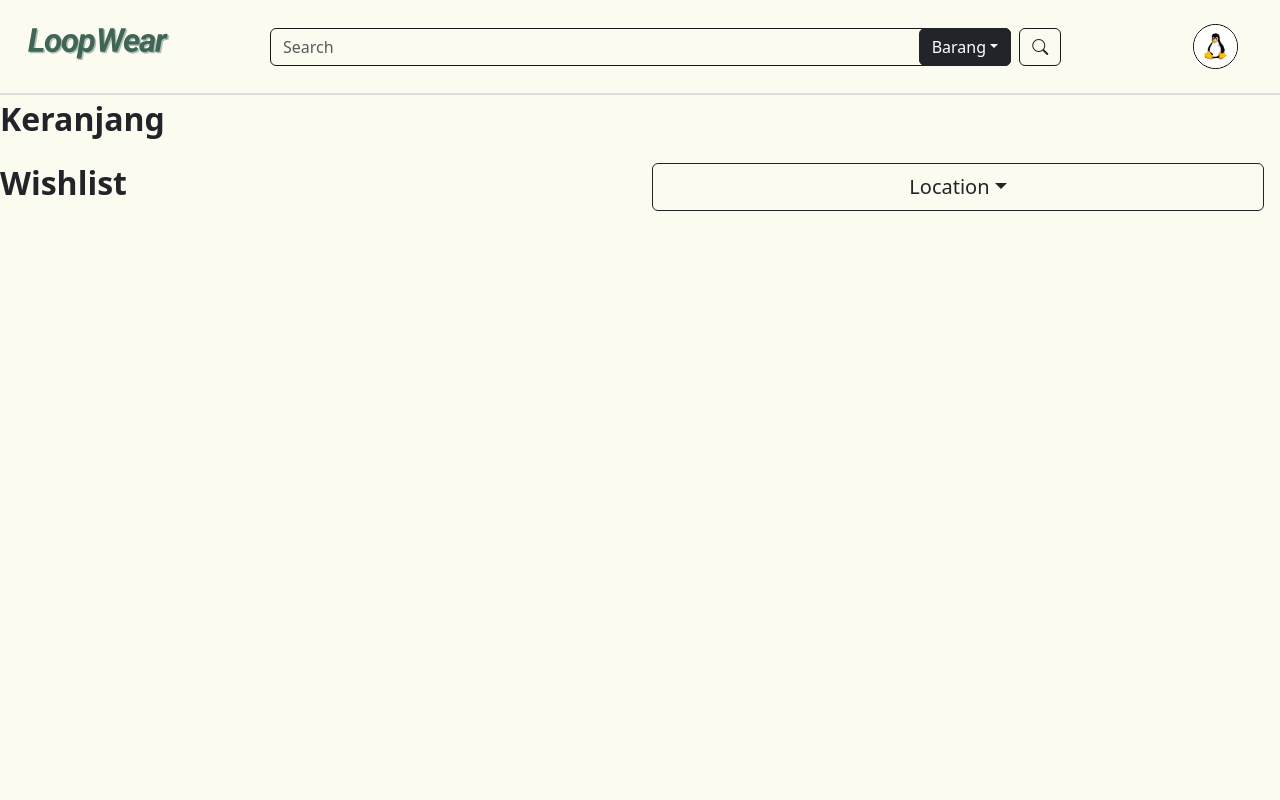
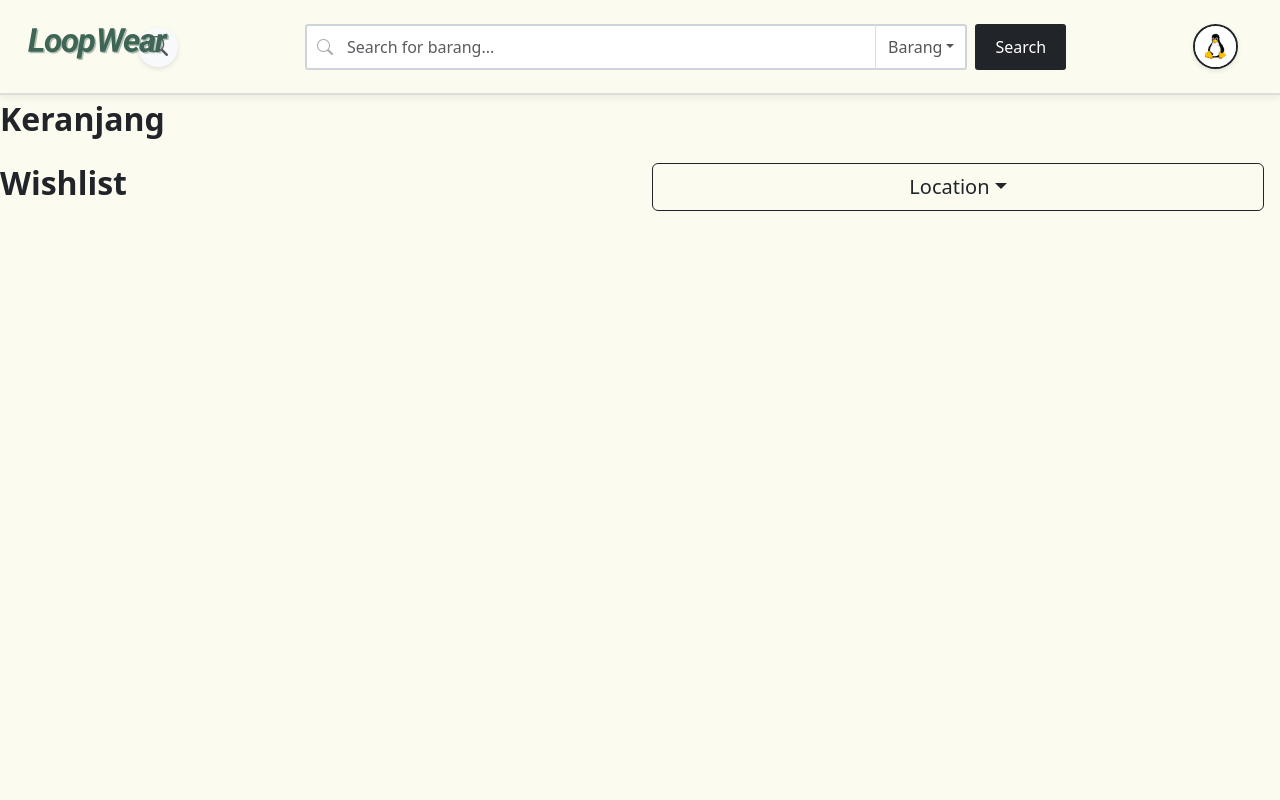
Before and after one commit to Vingorithm/wdc-loopwear-2025, a React (Vite) app: page /cart in a window 1280 px wide. Shown: the top 800 px of the page. Built offline with nearby package versions, Linux system fonts and the light colour scheme.

Commit message:
[FIX] perbaiki search bar

```diff
--- a/src/components/HeaderStore.jsx
+++ b/src/components/HeaderStore.jsx
@@ -1,11 +1,21 @@
-import React, { use, useState } from 'react';
+import React, { useState } from 'react';
 import "bootstrap/dist/css/bootstrap.min.css";
 import profilePicture from "../assets/images/profpic/profile-picture.jpg";
 import Logo from "../assets/images/logo.svg";
 
 const HeaderStore = () => {
-  const [isSeacrhOpen, setIsSeacrhOpen] = useState(false);
+  const [isSearchOpen, setIsSearchOpen] = useState(false);
   const [searchCategory, setSearchCategory] = useState('Barang');
+  const [searchQuery, setSearchQuery] = useState('');
+  const [isFocused, setIsFocused] = useState(false);
+
+  const handleSearchChange = (e) => {
+    setSearchQuery(e.target.value);
+  };
+
+  const handleCategorySelect = (category) => {
+    setSearchCategory(category);
+  };
 
   return (
     <nav className="navbar navbar-expand-lg" style={styles.navbar}>
@@ -17,31 +27,98 @@ const HeaderStore = () => {
         </a>
 
         {/* Search Form */}
-        <button onClick={() => setIsSeacrhOpen(!isSeacrhOpen)} class="navbar-toggler order-1 order-lg-0 search-toggler" type="button" data-bs-toggle="collapse" data-bs-target="#navbarSupportedContent" aria-controls="navbarSupportedContent" aria-expanded="false" aria-label="Toggle navigation">
+        <button
+          onClick={() => setIsSearchOpen(!isSearchOpen)}
+          className="navbar-toggler order-1 order-lg-0 search-toggler"
+          type="button"
+          data-bs-toggle="collapse"
+          data-bs-target="#navbarSupportedContent"
+          aria-controls="navbarSupportedContent"
+          aria-expanded="false"
+          aria-label="Toggle navigation"
+          style={styles.searchToggler}
+        >
           {
-            isSeacrhOpen == true ? <i class="bi bi-x-lg"></i> : <i class="bi bi-search"></i>
+            isSearchOpen ? <i className="bi bi-x-lg"></i> : <i className="bi bi-search"></i>
           }
         </button>
 
-        <div class="collapse navbar-collapse order-3 order-lg-1" id="navbarSupportedContent">
-          <form class="d-flex mx-auto w-75 w-sm-100 my-2 " role="search" action="/listproduct">
+        <div className="collapse navbar-collapse order-3 order-lg-1" id="navbarSupportedContent">
+          <form
+            className="d-flex mx-auto w-75 w-sm-100 my-2"
+            role="search"
+            action="/listproduct"
+            style={styles.searchForm}
+          >
 
-            <div className='position-relative w-100'>
-              <input class="search-input form-control me-2" type="search" placeholder="Search" aria-label="Search"/>
-              <button class="btn btn-dark dropdown-toggle position-absolute top-0 end-0" type="button" data-bs-toggle="dropdown" aria-expanded="false">
-                {searchCategory}
-              </button>
-              <ul class="dropdown-search dropdown-menu position-absolute top-25 end-0">
-                <li><a class="dropdown-item" href="#" onClick={() => setSearchCategory('Barang')}>Barang</a></li>
-                <li><a class="dropdown-item" href="#" onClick={() => setSearchCategory('Jasa')}>Jasa</a></li>
-              </ul>
+            <div className='position-relative w-100' style={styles.searchContainer}>
+              <div style={styles.searchIconLeft}>
+                <i className="bi bi-search"></i>
+              </div>
+              <input
+                className="search-input form-control"
+                type="search"
+                placeholder={`Search for ${searchCategory.toLowerCase()}...`}
+                aria-label="Search"
+                value={searchQuery}
+                onChange={handleSearchChange}
+                onFocus={() => setIsFocused(true)}
+                onBlur={() => setIsFocused(false)}
+                style={{
+                  ...styles.searchInput,
+                  boxShadow: isFocused ? '0 0 0 0.25rem rgba(13, 110, 253, 0.25)' : 'none',
+                  borderColor: isFocused ? '#86b7fe' : '#ced4da'
+                }}
+              />
+              <div className="position-absolute top-0 end-0">
+                <button
+                  className="btn dropdown-toggle"
+                  type="button"
+                  data-bs-toggle="dropdown"
+                  aria-expanded="false"
+                  style={styles.categoryButton}
+                >
+                  {searchCategory}
+                </button>
+                <ul
+                  className="dropdown-menu dropdown-menu-end"
+                  style={styles.dropdownMenu}
+                >
+                  <li>
+                    <a
+                      className="dropdown-item"
+                      href="#"
+                      onClick={() => handleCategorySelect('Barang')}
+                      style={searchCategory === 'Barang' ? styles.activeDropdownItem : {}}
+                    >
+                      <i className="bi bi-box me-2"></i>Barang
+                    </a>
+                  </li>
+                  <li>
+                    <a
+                      className="dropdown-item"
+                      href="#"
+                      onClick={() => handleCategorySelect('Jasa')}
+                      style={searchCategory === 'Jasa' ? styles.activeDropdownItem : {}}
+                    >
+                      <i className="bi bi-gear me-2"></i>Jasa
+                    </a>
+                  </li>
+                </ul>
+              </div>
             </div>
-            <button class="btn btn-search ms-2" type="submit"><i class="bi bi-search"></i></button>
+            <button
+              className="btn ms-2"
+              type="submit"
+              style={styles.searchButton}
+            >
+              Search
+            </button>
           </form>
         </div>
 
         {/* Profile Picture */}
-        <a className="order-2 order-lg-2" href="/profile">
+        <a className="order-2 order-lg-2" href="/profile" style={styles.profileLink}>
           <img id="userProfile" src={profilePicture} alt="Profile" style={styles.profilePicture} />
         </a>
 
@@ -55,6 +132,7 @@ const styles = {
     backgroundColor: "#FCFBF0",
     borderBottom: "2px solid #ddd",
     padding: "15px 30px",
+    boxShadow: "0 4px 6px rgba(0, 0, 0, 0.05)",
   },
   logoContainer: {
     display: "flex",
@@ -67,13 +145,87 @@ const styles = {
     marginLeft: "30px",
     marginTop: "3px",
   },
+  searchForm: {
+    transition: "all 0.3s ease",
+  },
+  searchContainer: {
+    display: "flex",
+    alignItems: "center",
+    position: "relative",
+  },
+  searchIconLeft: {
+    position: "absolute",
+    left: "12px",
+    top: "50%",
+    transform: "translateY(-50%)",
+    color: "#aaa",
+    zIndex: 10,
+  },
+  searchInput: {
+    height: "46px",
+    borderRadius: "3px",
+    paddingLeft: "40px",
+    paddingRight: "120px",
+    fontSize: "16px",
+    borderWidth: "2px",
+    backgroundColor: "#fff",
+    transition: "all 0.3s ease",
+  },
+  categoryButton: {
+    height: "46px",
+    backgroundColor: "transparent",
+    color: "#555",
+    borderLeft: "1px solid #ddd",
+    borderRadius: "0 3px 3px 0",
+    fontWeight: "500",
+    transition: "all 0.2s ease",
+  },
+  dropdownMenu: {
+    borderRadius: "12px",
+    border: "none",
+    boxShadow: "0 5px 15px rgba(0, 0, 0, 0.15)",
+    overflow: "hidden",
+    padding: "8px 0",
+  },
+  activeDropdownItem: {
+    backgroundColor: "#f8f9fa",
+    color: "#0d6efd",
+    fontWeight: "500",
+  },
+  searchButton: {
+    height: "46px",
+    borderRadius: "3px",
+    padding: "0 20px",
+    backgroundColor: "#212529",
+    color: "#fff",
+    fontWeight: "500",
+    transition: "all 0.2s ease",
+    border: "none",
+  },
+  searchToggler: {
+    border: "none",
+    borderRadius: "50%",
+    width: "40px",
+    height: "40px",
+    display: "flex",
+    alignItems: "center",
+    justifyContent: "center",
+    backgroundColor: "#f8f9fa",
+    boxShadow: "0 2px 5px rgba(0, 0, 0, 0.1)",
+  },
+  profileLink: {
+    transition: "transform 0.2s ease",
+    display: "inline-block",
+  },
   profilePicture: {
     borderRadius: "100%",
     width: "45px",
     height: "45px",
-    border: "1px solid black",
+    border: "2px solid #212529",
     objectFit: "cover",
     objectPosition: "center",
+    boxShadow: "0 2px 5px rgba(0, 0, 0, 0.1)",
+    transition: "all 0.2s ease",
   },
 };
 
--- a/src/components/Item.jsx
+++ b/src/components/Item.jsx
@@ -14,7 +14,7 @@ const Item = ({ picture, name, oldPrice, price }) => {
                                 style={styles.image}
                             />
                             <div className="hover-overlay">
-                                <div className="quick-view-btn">Quick View</div>
+                                <div className="quick-view-btn">View Details</div>
                             </div>
                         </div>
                         <p className="text-muted fs-5 text-start ms-2 mb-0 product-name">{name}</p>
```
